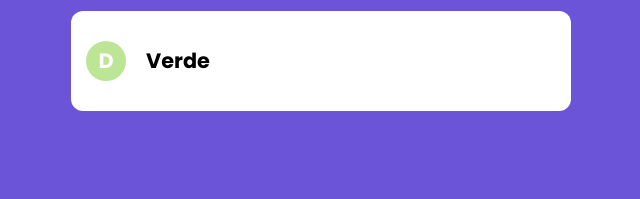
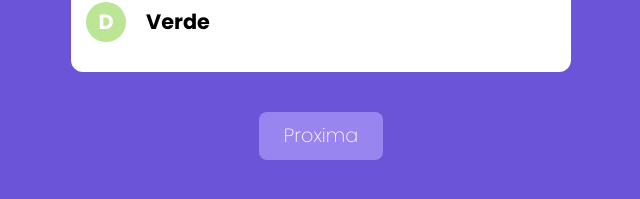
Before and after one commit to lucasshira/quiz-br-app, a Next.js app: page / in a window 1280 px wide. Shown: the part 569-768 px from the top of the page, without its empty margins (319-959 px from the left). Built offline with nearby package versions, Linux system fonts and the light colour scheme.

Commit message:
feat: add Questionario component

```diff
--- /dev/null
+++ b/components/Botao.tsx
@@ -0,0 +1,25 @@
+import styles from '../styles/Botao.module.css'
+import Link from 'next/link';
+
+interface BotaoProps {
+  href?: string
+  texto: string
+  onClick?: (e: any) => void
+}
+
+const Botao = (props: BotaoProps) => {
+
+  function renderizarBotao() {
+    return (
+      <button className={styles.botao} onClick={props.onClick}> {props.texto}</button>
+    )
+  }
+
+  return props.href ? (
+    <Link href={props.href}>
+      {renderizarBotao()}
+    </Link>
+  ) : renderizarBotao();
+}
+
+export default Botao;
--- /dev/null
+++ b/components/Questionario.tsx
@@ -0,0 +1,36 @@
+import QuestaoModel from "@/model/questao";
+import styles from '../styles/Questionario.module.css'
+import Questao from "./Questao";
+import Botao from "./Botao";
+
+interface QuestionarioProps {
+  questao: QuestaoModel
+  ultima: boolean
+  questaoRespondida: (questao: QuestaoModel) => void
+  irPraProximoPasso: () => void
+}
+
+const Questionario = (props: QuestionarioProps) => {
+
+  function respostaFornecida(indice: number) {
+    if (props.questao.naoRespondida) {
+      props.questaoRespondida(props.questao.responderCom(indice))
+    }
+  }
+
+  return (
+    <div className={styles.questionario}>
+      {props.questao ?
+        <Questao
+        valor={props.questao}
+        tempoPraResposta={6}
+        respostaFornecida={respostaFornecida}
+        tempoEsgotado={props.irPraProximoPasso} />
+      : false
+      }
+      <Botao onClick={props.irPraProximoPasso} texto={props.ultima ? "Finalizar" : "Proxima"} />
+    </div>
+  );
+}
+
+export default Questionario;
--- a/components/Temporizador.tsx
+++ b/components/Temporizador.tsx
@@ -15,7 +15,7 @@ const Temporizador = (props: TemporizadorProps) => {
         isPlaying
         onComplete={props.tempoEsgotado}
         colors={['#BCE596', '#F7B801', '#F94538']}
-        colorsTime={[10,3,0]}
+        colorsTime={[10, 4, 0]}
       >
         {({ remainingTime }) => remainingTime}
       </CountdownCircleTimer>
--- a/pages/index.tsx
+++ b/pages/index.tsx
@@ -1,4 +1,4 @@
-import Questao from "@/components/Questao";
+import Questionario from "@/components/Questionario";
 import QuestaoModel from "@/model/questao";
 import RespostaModel from "@/model/resposta";
 import { useState } from "react";
@@ -13,26 +13,25 @@ const questaoMock = new QuestaoModel(1, 'Qual a melhor cor?', [
 const Home = () => {
   const [questao, setQuestao] = useState(questaoMock);
 
-  function respostaFornecida(indice: number) {
-    setQuestao(questao.responderCom(indice));
+  function questaoRespondida(questa: QuestaoModel) {
   }
 
-  function tempoEsgotado() {
-    if (questao.naoRespondida) {
-      setQuestao(questao.responderCom(-1));
-    }
+  function irPraProximoPasso() {
   }
 
   return (
     <div style={{
       display: "flex",
+      flexDirection: "column",
       height: "100vh",
       justifyContent: "center",
       alignItems: "center"
     }}>
-      <Questao valor={questao}
-        respostaFornecida={respostaFornecida}
-        tempoEsgotado={tempoEsgotado}
+      <Questionario
+        questao={questao}
+        ultima={false}
+        questaoRespondida={questaoRespondida}
+        irPraProximoPasso={irPraProximoPasso}
       />
     </div>
   );
--- /dev/null
+++ b/pages/resultado.tsx
@@ -0,0 +1,9 @@
+const resultado = () => {
+  return (
+    <div>
+      <h1>Resultado</h1>
+    </div>
+  );
+}
+
+export default resultado;
--- /dev/null
+++ b/styles/Botao.module.css
@@ -0,0 +1,16 @@
+.botao {
+  color: #fff;
+  background-color: #9885f0;
+  border-radius: 8px;
+  font-weight: 200;
+  font-size: 1.2rem;
+  border: none;
+  padding: 10px 25px;
+  cursor: pointer;
+  margin-top: 30px;
+  transition: all .2s ease-in-out;
+}
+
+.botao:hover {
+  transform: scale(1.1);
+}
--- /dev/null
+++ b/styles/Questionario.module.css
@@ -0,0 +1,6 @@
+.questionario {
+  display: flex;
+  flex-direction: column;
+  justify-content: center;
+  align-items: center;
+}
```
